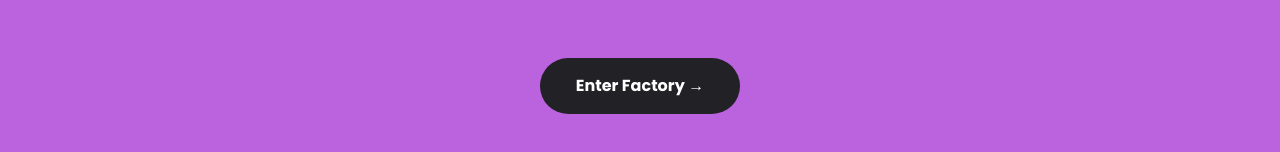
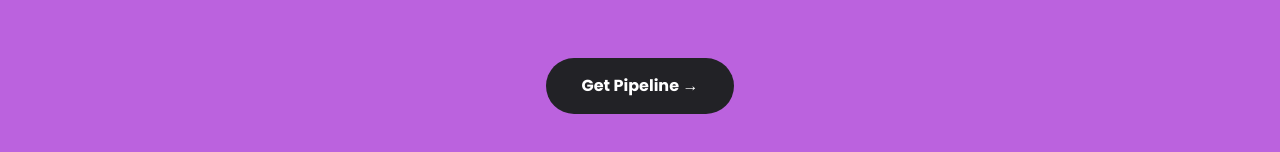
Before and after one commit to maverickjit/antbox-corporate-candidate-website, a Next.js app: page / in a window 1280 px wide. Shown: the part 5844-5996 px from the top of the page. Built offline with nearby package versions, Linux system fonts and the light colour scheme.

Commit message:
Update CTA

```diff
--- a/src/app/page.js
+++ b/src/app/page.js
@@ -735,7 +735,7 @@
             <span className="cta-line cta-line-bold" style={{ color: 'var(--cream)' }}>Pre-Built</span>
             <span className="cta-line cta-line-italic" style={{ color: 'var(--cream)' }}>Talent</span>
           </h2>
-          <button className="cta-type-btn" style={{ background: 'var(--black)', color: '#fff' }}>Enter Factory →</button>
+          <button className="cta-type-btn" style={{ background: 'var(--black)', color: '#fff' }}>Get Pipeline →</button>
         </div>
       </motion.div>
     </section>
```
Lines whose indentation alone changed are shown as unchanged.
